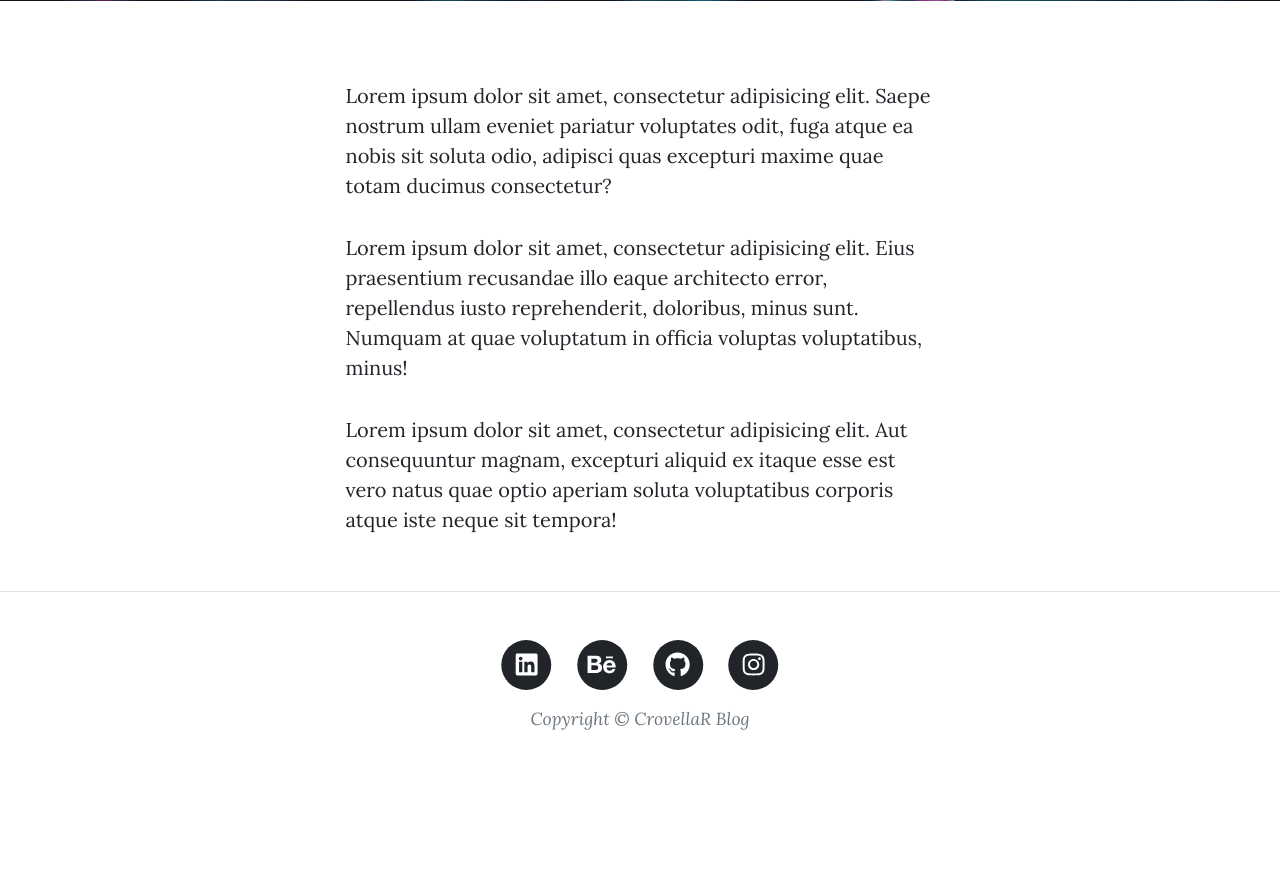
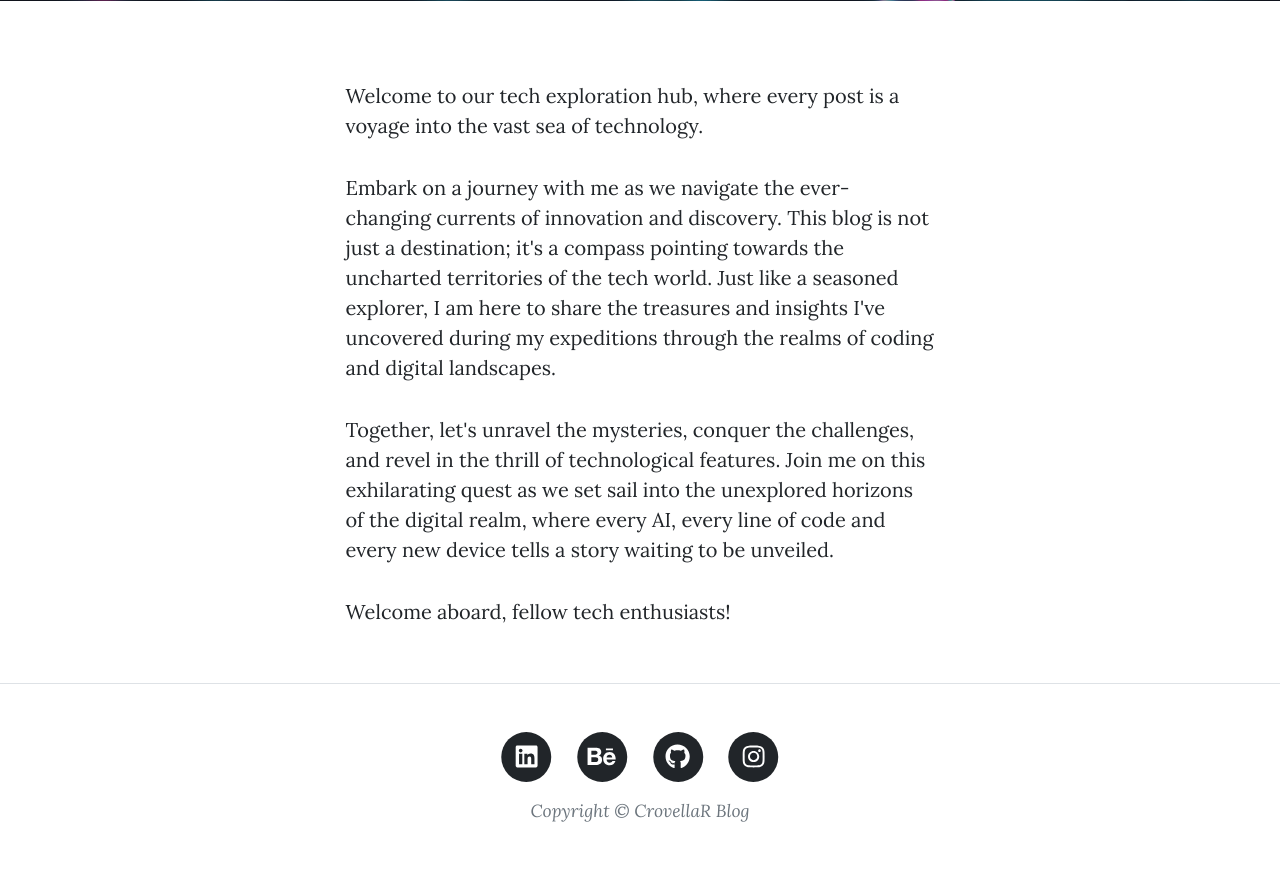
Before and after one commit to RenatoCrovella/Blog-with-Python-and-Flask, a Flask app: page /about in a window 1280 px wide. Shown: the part 677-1549 px from the top of the page. Before the commit the page ends 1407 px from the top, so only its background shows below. Run offline with Flask 3, Linux system fonts and the light colour scheme; some libraries are stand-ins or nearby versions.

Commit message:
Update about.html
Edited "About" section

```diff
--- a/templates/about.html
+++ b/templates/about.html
@@ -23,22 +23,20 @@
     <div class="row gx-4 gx-lg-5 justify-content-center">
       <div class="col-md-10 col-lg-8 col-xl-7">
         <p>
-          Lorem ipsum dolor sit amet, consectetur adipisicing elit. Saepe
-          nostrum ullam eveniet pariatur voluptates odit, fuga atque ea nobis
-          sit soluta odio, adipisci quas excepturi maxime quae totam ducimus
-          consectetur?
+          Welcome to our tech exploration hub, where every post is a voyage into the vast sea of technology.
         </p>
         <p>
-          Lorem ipsum dolor sit amet, consectetur adipisicing elit. Eius
-          praesentium recusandae illo eaque architecto error, repellendus iusto
-          reprehenderit, doloribus, minus sunt. Numquam at quae voluptatum in
-          officia voluptas voluptatibus, minus!
+          Embark on a journey with me as we navigate the ever-changing currents of innovation and discovery.
+          This blog is not just a destination; it's a compass pointing towards the uncharted territories of the tech world.
+          Just like a seasoned explorer, I am here to share the treasures and insights I've uncovered during my expeditions through the realms of coding and digital landscapes.
         </p>
         <p>
-          Lorem ipsum dolor sit amet, consectetur adipisicing elit. Aut
-          consequuntur magnam, excepturi aliquid ex itaque esse est vero natus
-          quae optio aperiam soluta voluptatibus corporis atque iste neque sit
-          tempora!
+          Together, let's unravel the mysteries, conquer the challenges, and revel in the thrill of technological features.
+          Join me on this exhilarating quest as we set sail into the unexplored horizons of the digital realm, where every AI, every line of code and every new device tells a
+          story waiting to be unveiled.
+        </p>
+        <p>
+          Welcome aboard, fellow tech enthusiasts!
         </p>
       </div>
     </div>
```
